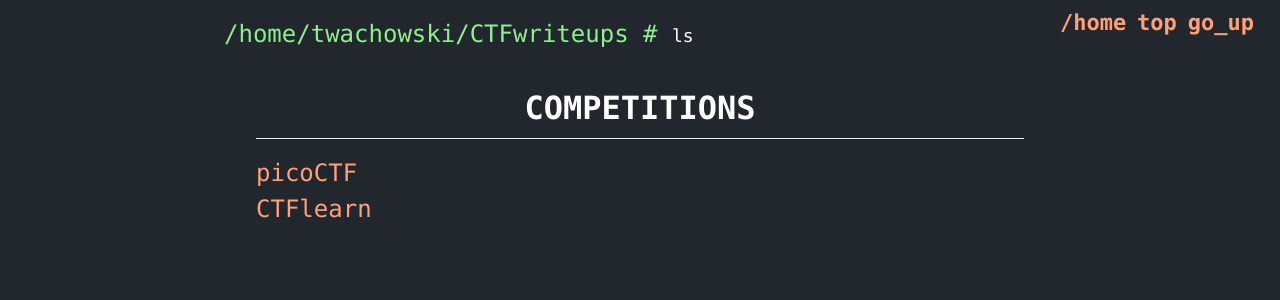
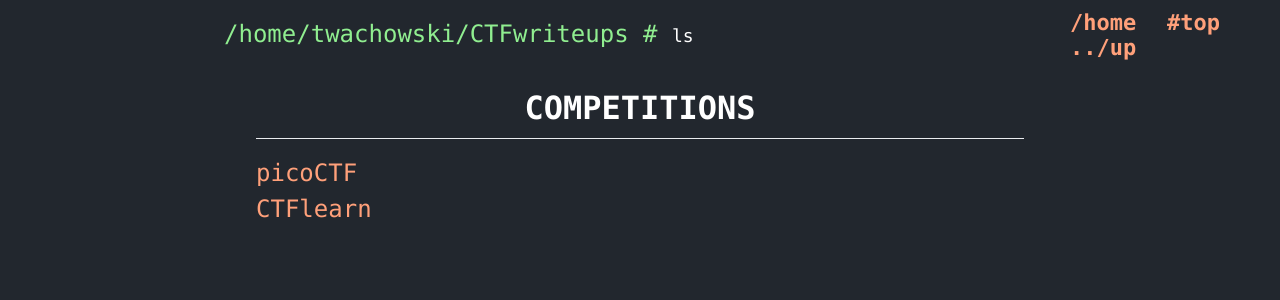
Before and after one commit to tadeuszwachowski/CTFwriteups, a Jekyll site: the page built from index.html, in a window 1280 px wide. Shown: the top 300 px of the page. Built offline with Jekyll 4.4.1, drawn with Linux system fonts in a browser that asks for light colours; Markdown is read by kramdown in place of the engine named in the settings.

Commit message:
Changed PS

```diff
--- a/_layouts/default.html
+++ b/_layouts/default.html
@@ -11,13 +11,13 @@
 <body>
     <div id="navbar">
 		<p class="helpline"> <b>
-			<a href="{{site.url}}">/home</a>
-			<a href="#">  top</a>
-			<a href="../">  go_up</a>
+			<a href="{{site.url}}"> /home</a>
+			<a href="#"> #top</a>
+			<a href="../">  ../up</a>
 		</b></p>
 	</div>
 
-    <div id="top"><p><span class="ps">/home/twachowski{{site.baseurl}} # </span> ls </p></div>
+    <div id="top"><p><span class="ps">/home/twachowski{{site.baseurl}}{{page.id}} # </span> ls </p></div>
     <div id="content">
         <div id="md-place">
             {{content}}
--- a/main.css
+++ b/main.css
@@ -55,6 +55,7 @@
 
 #navbar a {
     font-size: 22px;
+    margin: 10px;
 }
 
 #md-place {
```
